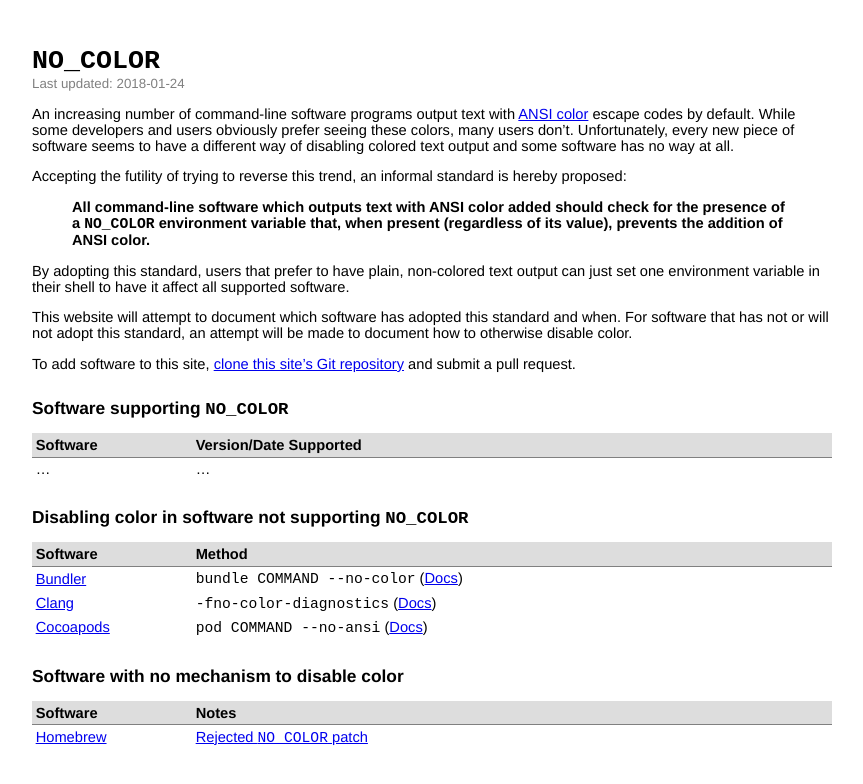
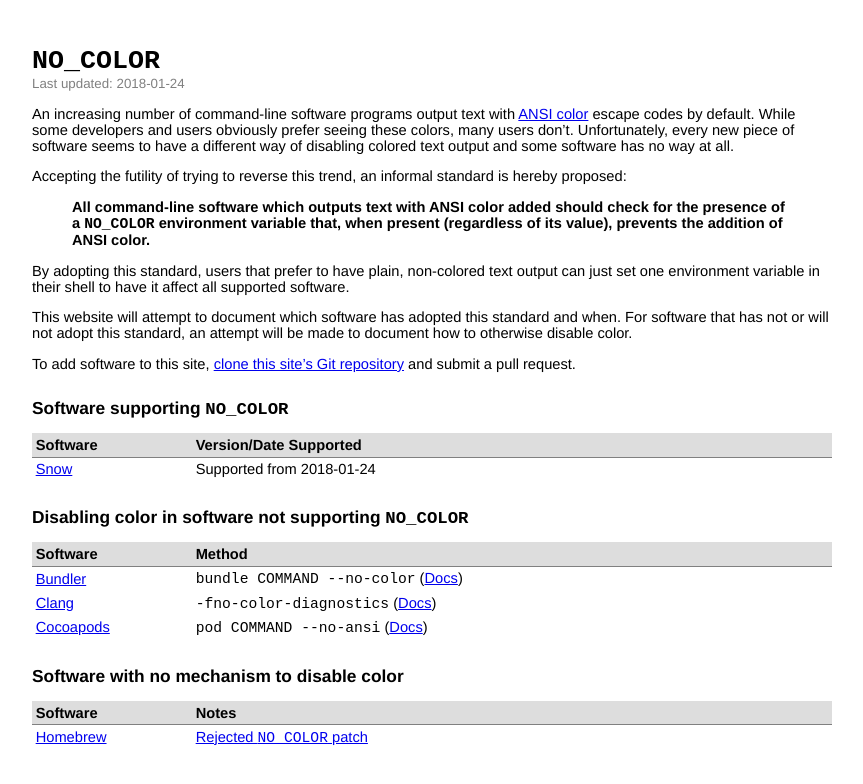
Before and after one commit to jcs/no_color, a Jekyll site: the page built from index.md, in a window 1280 px wide. Shown: the top 784 px of the page, without its empty margins (208-1071 px from the left). Built offline with Jekyll 4.4.1, drawn with Linux system fonts in a browser that asks for light colours; our own code applies the rules of GitHub Pages for plain Markdown files.

Commit message:
added the Snow testing library

```diff
--- a/index.md
+++ b/index.md
@@ -37,7 +37,7 @@ and submit a pull request.
 
 | Software | Version/Date Supported |
 |:-|:-|
-| ... | ... |
+| [Snow](https://github.com/mortie/snow) | Supported from 2018-01-24 |
 {: rules="groups"}
 
 ## Disabling color in software not supporting `NO_COLOR`
```
